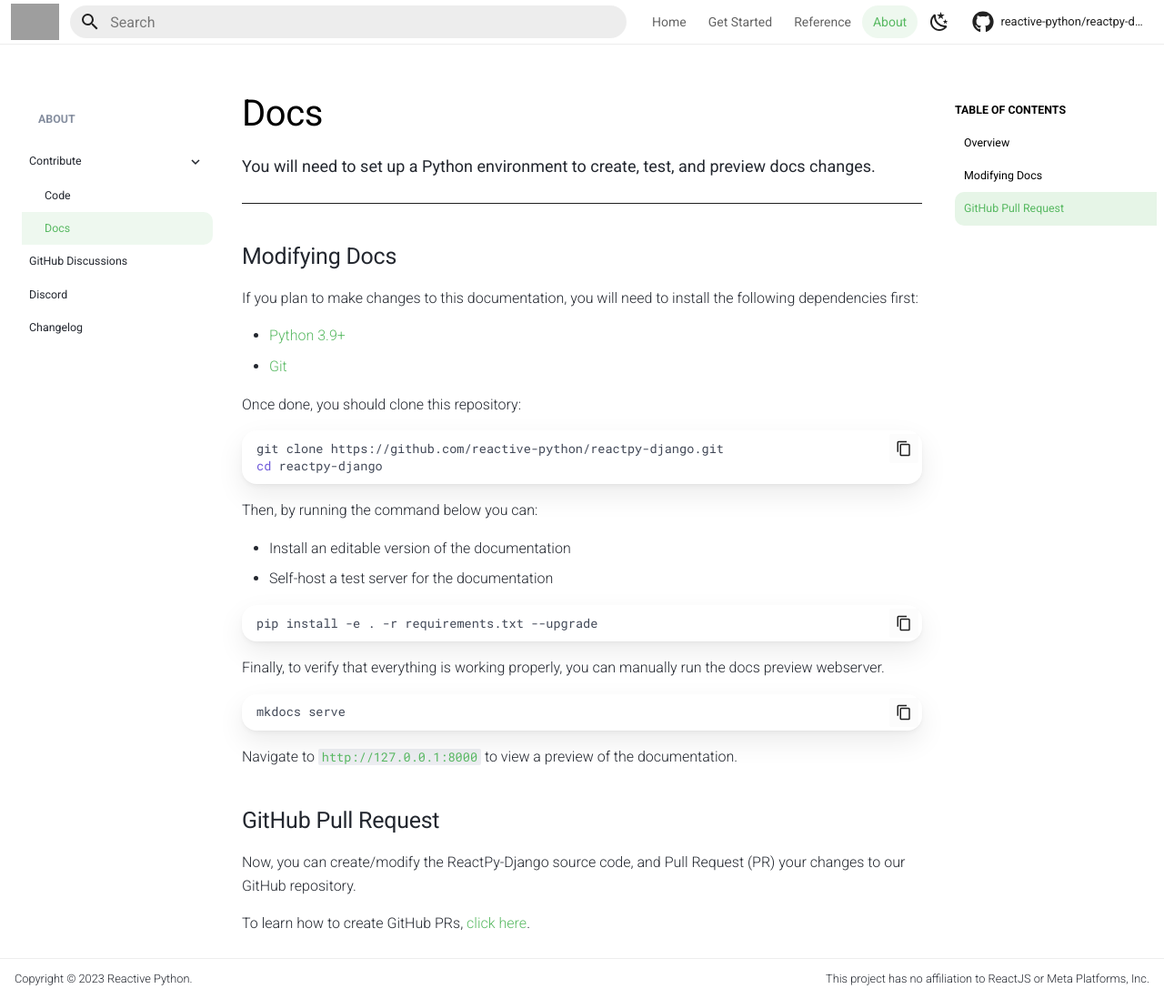
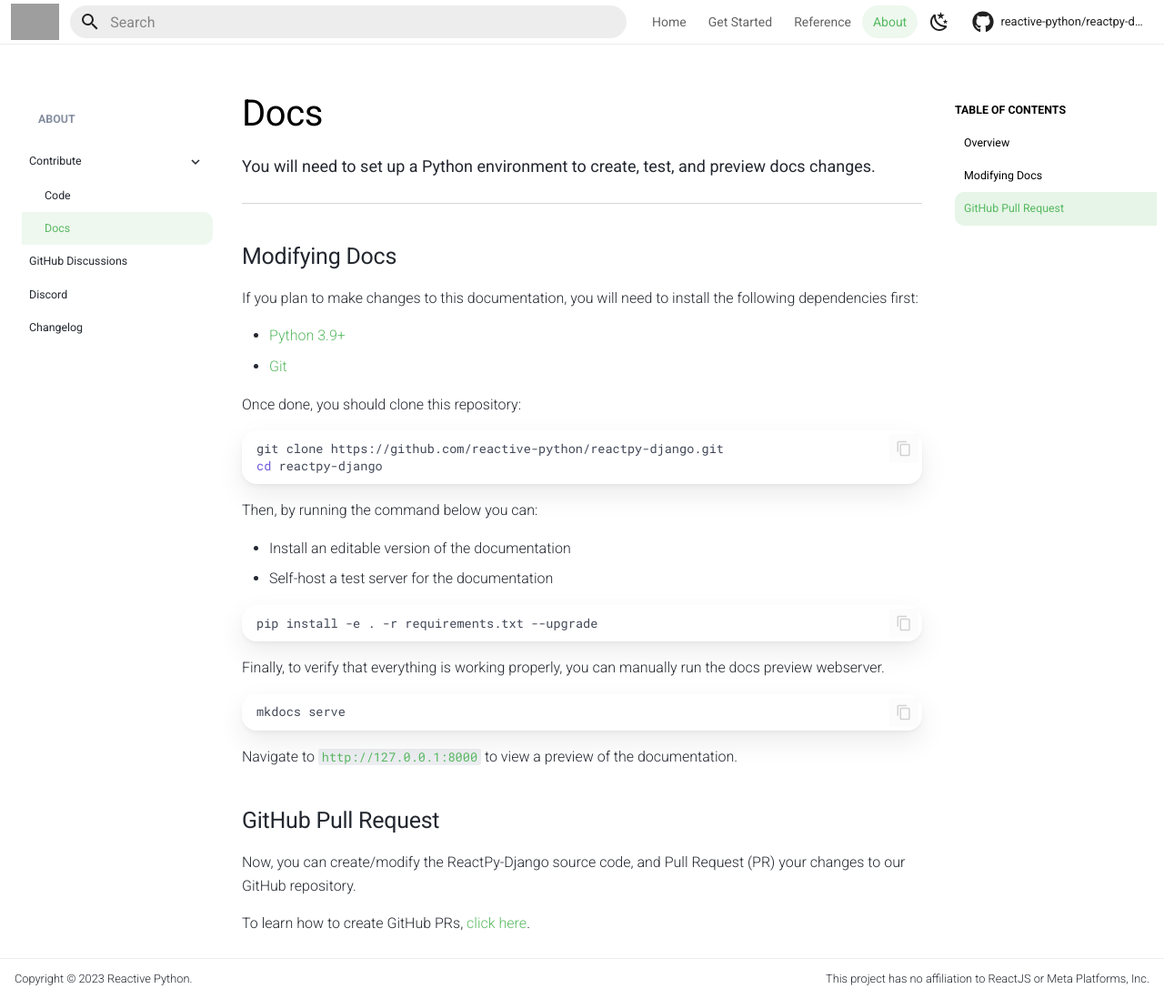
Before and after one commit to reactive-python/reactpy-django, an MkDocs documentation site: the page built from docs/src/about/docs.md, in a window 1280 px wide and 1098 px high. Shown: the whole window at 91% size. Built offline with MkDocs 1.6.1 and Material for MkDocs 9.7.7, drawn with Linux system fonts in a browser that asks for light colours; comment, search, counter and statistics services are not loaded; the version menu is left out; grey boxes are pictures that could not be loaded.

Commit message:
tweak fg colors

```diff
--- a/docs/src/assets/css/main.css
+++ b/docs/src/assets/css/main.css
@@ -20,8 +20,8 @@
 [data-md-color-scheme="default"] {
 	--md-primary-fg-color: var(--md-default-bg-color);
 	--md-default-fg-color--light: #000;
-	--md-default-fg-color--lighter: #000;
-	--md-default-fg-color--lightest: #202020;
+	--md-default-fg-color--lighter: #0000007e;
+	--md-default-fg-color--lightest: #00000029;
 	--md-typeset-color: rgb(35, 39, 47);
 	--md-typeset-a-color: var(--reactpy-color);
 	--md-accent-fg-color: var(--reactpy-color-dark);
```
